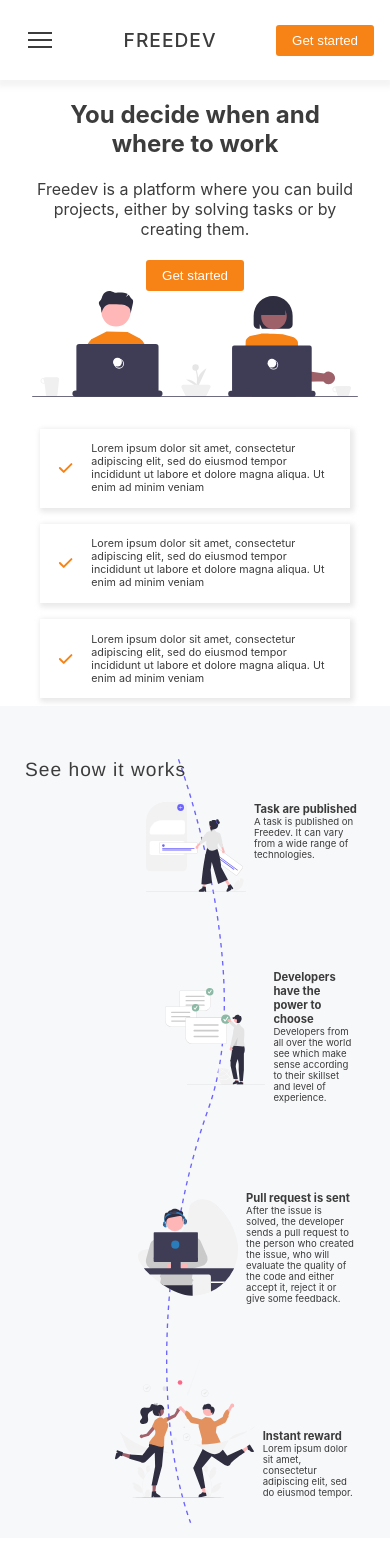
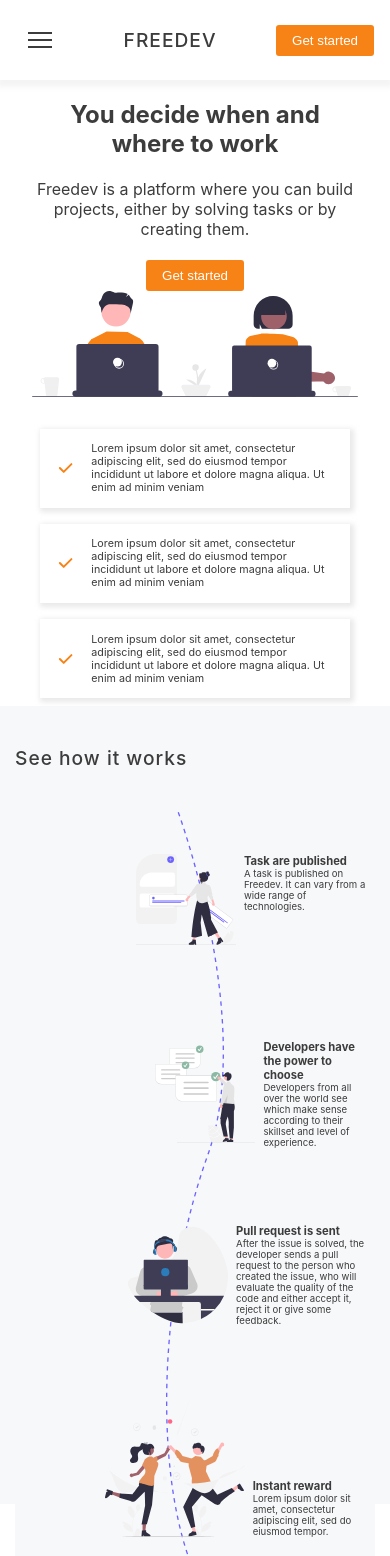
Before and after one commit to Auroch-pt/landing-page, a React (Create React App) app: page / in a window 390 px wide. Shown: the top 1556 px of the page. Built offline with nearby package versions, Linux system fonts and the light colour scheme.

Commit message:
FIX: vh/vw responsiveness (timeline)

```diff
--- a/src/views/Explanation/Explanation.jsx
+++ b/src/views/Explanation/Explanation.jsx
@@ -10,8 +10,8 @@ const Explanation = () => {
 
   return (
     <section className="explanation_wrapper">
+      <h1>{t("explanation.title")}</h1>
       <section className="explanation">
-        <h1>{t("explanation.title")}</h1>
         <section className="explanation_timeline">
           <div className="explanation_timeline_step1">
             <img width="100vw" src={Step1} alt="step 1" />
--- a/src/views/Explanation/Explanation.styles.scss
+++ b/src/views/Explanation/Explanation.styles.scss
@@ -2,9 +2,9 @@
 
 .explanation_wrapper {
   height: $view-height;
+  max-height: 750px;
   background-color: $light-gray;
   padding: 54px 65px;
-  min-width: 275px;
 
   .explanation {
     height: 100%;
@@ -34,7 +34,7 @@
       }
 
       &_step1 {
-        top: 10vh;
+        top: 8vh;
         left: 3vw;
         font-size: 0.8rem;
         section {
@@ -108,7 +108,9 @@
 
 @media screen and (max-width: 575px) {
   .explanation_wrapper {
+    padding: 24px 15px;
     .explanation {
+      margin-top: 24px;
       background: $light-gray url("../../resources/explanation/line_mobile.svg")
         no-repeat center;
 
@@ -119,12 +121,12 @@
           font-size: 0.6rem;
         }
         &_step2 {
-          top: 25vh;
+          top: 27vh;
           left: 36vw;
           font-size: 0.6rem;
         }
         &_step3 {
-          bottom: 26vh;
+          bottom: 28vh;
           left: 29vw;
           font-size: 0.6rem;
         }
@@ -138,8 +140,12 @@
   }
 }
 
-@media screen and (max-width: 375px) {
+@media screen and (max-width: 300px) {
   .explanation_wrapper {
+    min-width: 275px;
+    h1 {
+      margin: 0 24px;
+    }
     .explanation {
       background: $light-gray url("../../resources/explanation/line_mobile.svg")
         no-repeat center;
```
